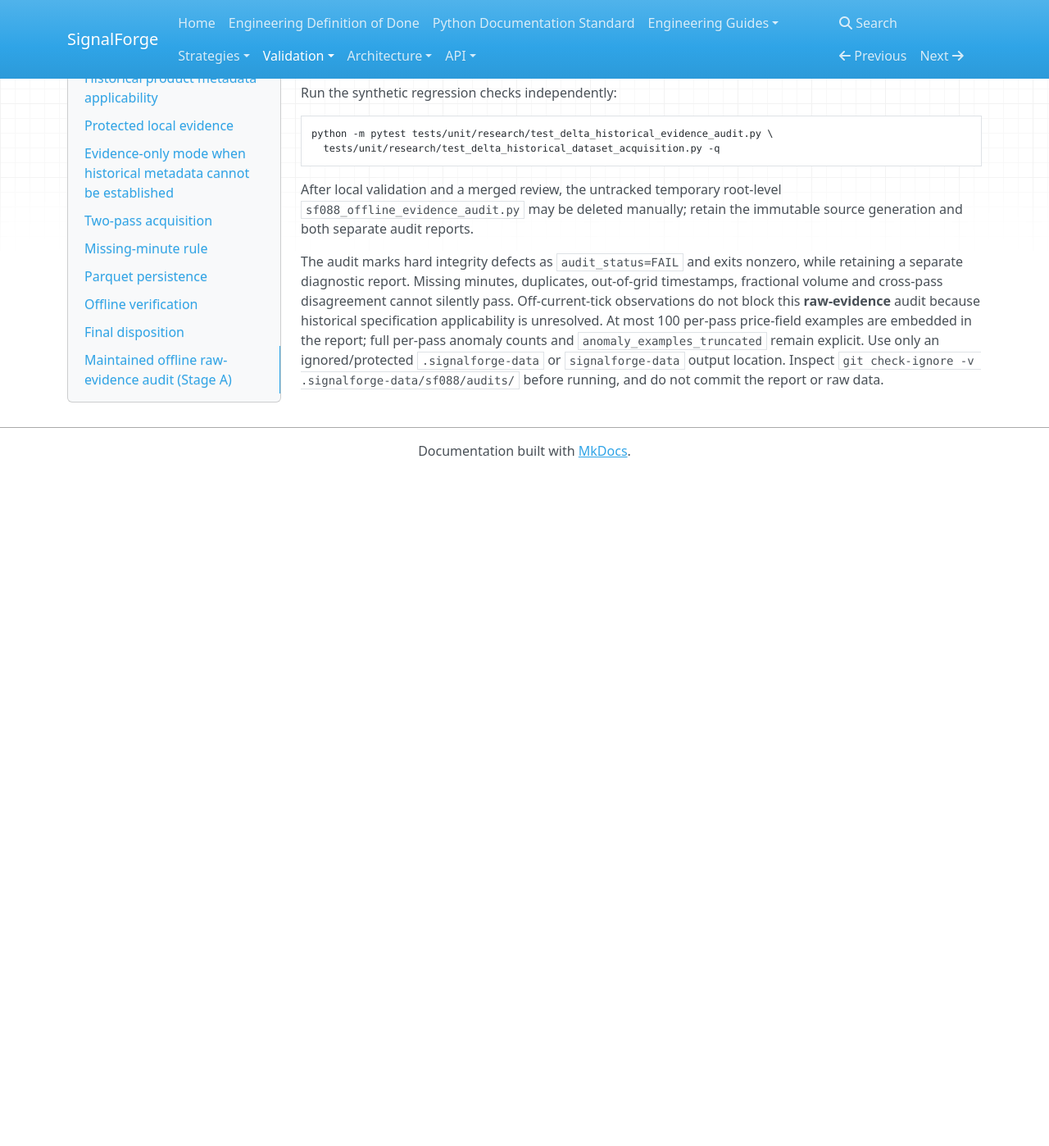
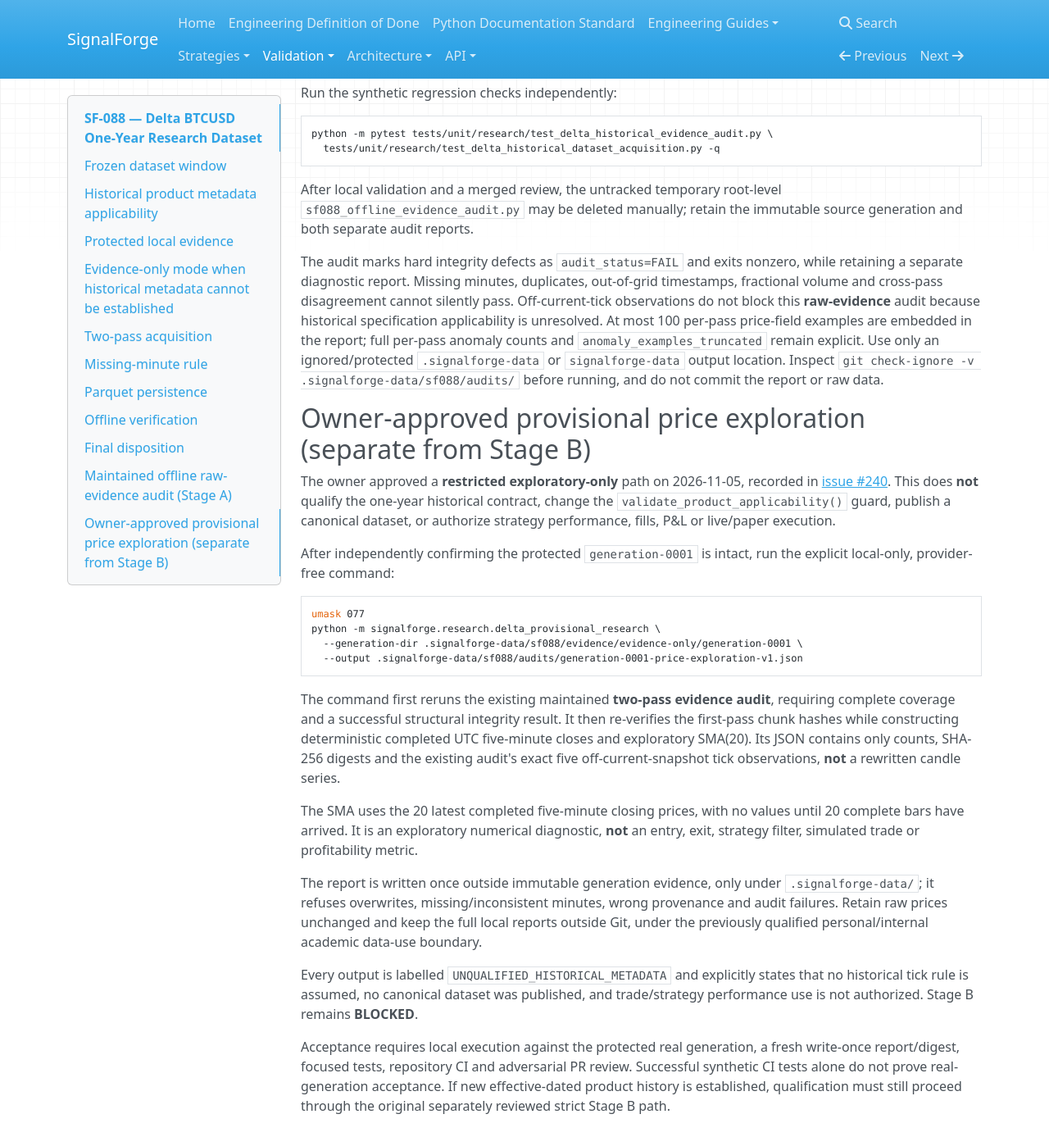
Before and after one commit to harishkamathuk/signalforge, an MkDocs documentation site: the page built from docs/validation/sf-088-delta-btc-one-year-dataset.md, in a window 1280 px wide and 1400 px high, scrolled down 4978 px. Shown: the whole window at 82% size. Built offline with MkDocs 1.6.1, drawn with Linux system fonts in a browser that asks for light colours; nearby versions of some CDN libraries; before the commit the page ends 5556 px from its top, so only the background shows below that.

Commit message:
SF-088 document restricted provisional local exploration and qualification boundary

````diff
--- a/docs/validation/sf-088-delta-btc-one-year-dataset.md
+++ b/docs/validation/sf-088-delta-btc-one-year-dataset.md
@@ -266,3 +266,49 @@ per-pass anomaly counts and `anomaly_examples_truncated` remain explicit.
 Use only an ignored/protected `.signalforge-data` or `signalforge-data` output
 location. Inspect `git check-ignore -v .signalforge-data/sf088/audits/`
 before running, and do not commit the report or raw data.
+
+
+## Owner-approved provisional price exploration (separate from Stage B)
+
+The owner approved a **restricted exploratory-only** path on 2026-11-05,
+recorded in [issue #240](https://github.com/harishkamathuk/signalforge/issues/240).
+This does **not** qualify the one-year historical contract, change the
+`validate_product_applicability()` guard, publish a canonical dataset, or
+authorize strategy performance, fills, P&L or live/paper execution.
+
+After independently confirming the protected `generation-0001` is intact,
+run the explicit local-only, provider-free command:
+
+```bash
+umask 077
+python -m signalforge.research.delta_provisional_research \
+  --generation-dir .signalforge-data/sf088/evidence/evidence-only/generation-0001 \
+  --output .signalforge-data/sf088/audits/generation-0001-price-exploration-v1.json
+```
+
+The command first reruns the existing maintained **two-pass evidence audit**,
+requiring complete coverage and a successful structural integrity result.
+It then re-verifies the first-pass chunk hashes while constructing deterministic
+completed UTC five-minute closes and exploratory SMA(20). Its JSON contains only
+counts, SHA-256 digests and the existing audit's exact five off-current-snapshot
+tick observations, **not** a rewritten candle series.
+
+The SMA uses the 20 latest completed five-minute closing prices, with no values
+until 20 complete bars have arrived. It is an exploratory numerical diagnostic,
+**not** an entry, exit, strategy filter, simulated trade or profitability metric.
+
+The report is written once outside immutable generation evidence, only under
+`.signalforge-data/`; it refuses overwrites, missing/inconsistent minutes,
+wrong provenance and audit failures. Retain raw prices unchanged and keep the
+full local reports outside Git, under the previously qualified personal/internal
+academic data-use boundary.
+
+Every output is labelled `UNQUALIFIED_HISTORICAL_METADATA` and explicitly states
+that no historical tick rule is assumed, no canonical dataset was published, and
+trade/strategy performance use is not authorized. Stage B remains **BLOCKED**.
+
+Acceptance requires local execution against the protected real generation,
+a fresh write-once report/digest, focused tests, repository CI and adversarial
+PR review. Successful synthetic CI tests alone do not prove real-generation
+acceptance. If new effective-dated product history is established, qualification
+must still proceed through the original separately reviewed strict Stage B path.
````
